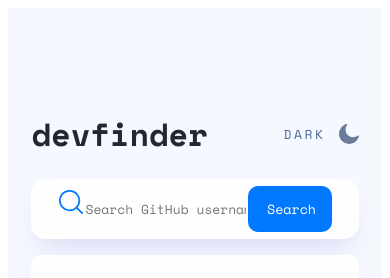
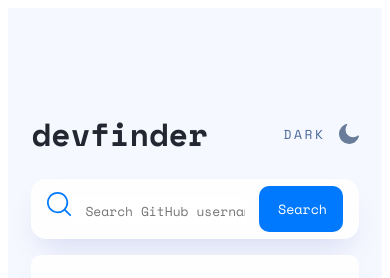
Before and after one commit to jtcaovan/github-user-search, a React (Create React App) app: page / in a window 390 px wide. Shown: the top 278 px of the page. Built offline with nearby package versions, Linux system fonts and the light colour scheme; no server answers.

Commit message:
Search bar responsive

```diff
--- a/src/components/SearchBar.scss
+++ b/src/components/SearchBar.scss
@@ -1,9 +1,6 @@
 @use 'theme';
 
 .searchContainer {
-    display: flex;
-    justify-content:space-evenly;
-    align-items: center;
     background-color: theme.$content-background-color;
     border-radius: 0.94rem;
     width: theme.$mobile-width;
@@ -11,17 +8,31 @@
     box-shadow: 0px 16px 30px -10px rgba(70, 96, 187, 0.198567);
 }
 
+form {
+    display: flex;
+    align-items: center;
+    margin: 0 1em;
+    height: 100%;
+}
+
+.search {
+    flex: 1;
+}
+
 .inputText {
+    width: min-content;
     color: theme.$body-color;
     font-family: theme.$font-family;
     font-size: theme.$font-size-small;
     line-height: theme.$line-height-large;
+
+
     border: none;
-    height: 1.56rem;
+    padding-left: 1em;
 }
 
-.inputText:active {
-    border: none;
+.inputText:focus {
+    outline: none;
 }
 
 .searchButton {
@@ -33,6 +44,10 @@
     width: 5.25rem;
     border-radius: 0.63rem;
     padding: 0.78rem 0.88rem 0.78rem 1.13rem;
+}
+
+.searchButton:hover {
+    background-color: #60ABFF;
 }
 
 .errorMessage{
--- a/src/components/SearchBar.tsx
+++ b/src/components/SearchBar.tsx
@@ -17,6 +17,7 @@ const SearchBar = (props: any) => {
     return (
         <div className='searchContainer'>
             <form>
+                <div className='search'>
                     <SearchIcon />
                     <input
                         className='inputText'
@@ -25,6 +26,7 @@ const SearchBar = (props: any) => {
                         value={user}
                         type='text'>
                     </input>
+                </div>
                 {/* <p className='errorMessage'>No results</p> */}
                 <button onClick={handleClick} className='searchButton'>Search</button>
             </form>
```
Lines whose indentation alone changed are shown as unchanged.
